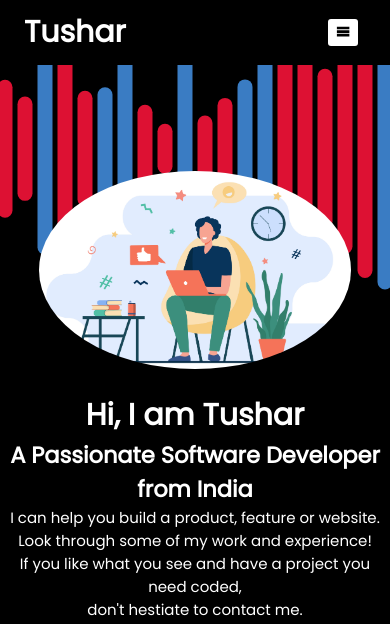
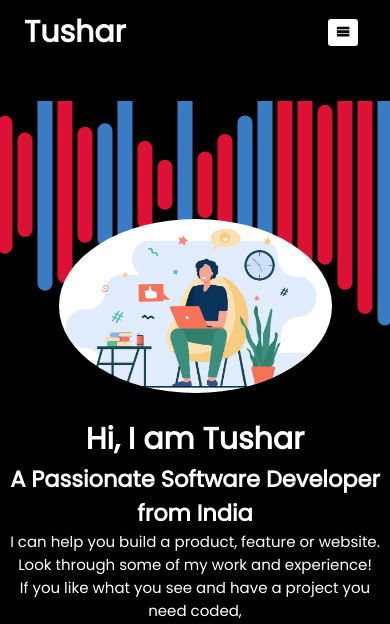
Before and after one commit to PinkMoon25/Tushar_Singh, a React app: page / in a window 390 px wide. Shown: the top 624 px of the page. Built offline with nearby package versions, Linux system fonts and the light colour scheme; some packages are replaced by stand-ins of ours.

Commit message:
Fix header position

```diff
--- a/src/index.css
+++ b/src/index.css
@@ -36,10 +36,15 @@ ul {
 }
 
 header {
+  position: fixed;
+  top: 0;
+  width: 100vw;
   height: 12vh;
   padding: 12px 0;
   justify-content: space-around;
   align-items: center;
+  z-index: 2;
+  background-color: rgba(0, 0, 0, 0.78);
 }
 
 nav {
@@ -52,8 +57,9 @@ nav.mobile-nav{
 }
 
 section.hero {
+  margin-top: 12vh;
   position: relative;
-  height: calc(100vh - (12vh));
+  height: 88vh;
   flex-direction: column;
   align-items: center;
   justify-content: center;
@@ -330,7 +336,7 @@ form > button {
   }
 
   .pic {
-    width: 80%;
+    width: 70%;
   }
 
   section.contact {
```
